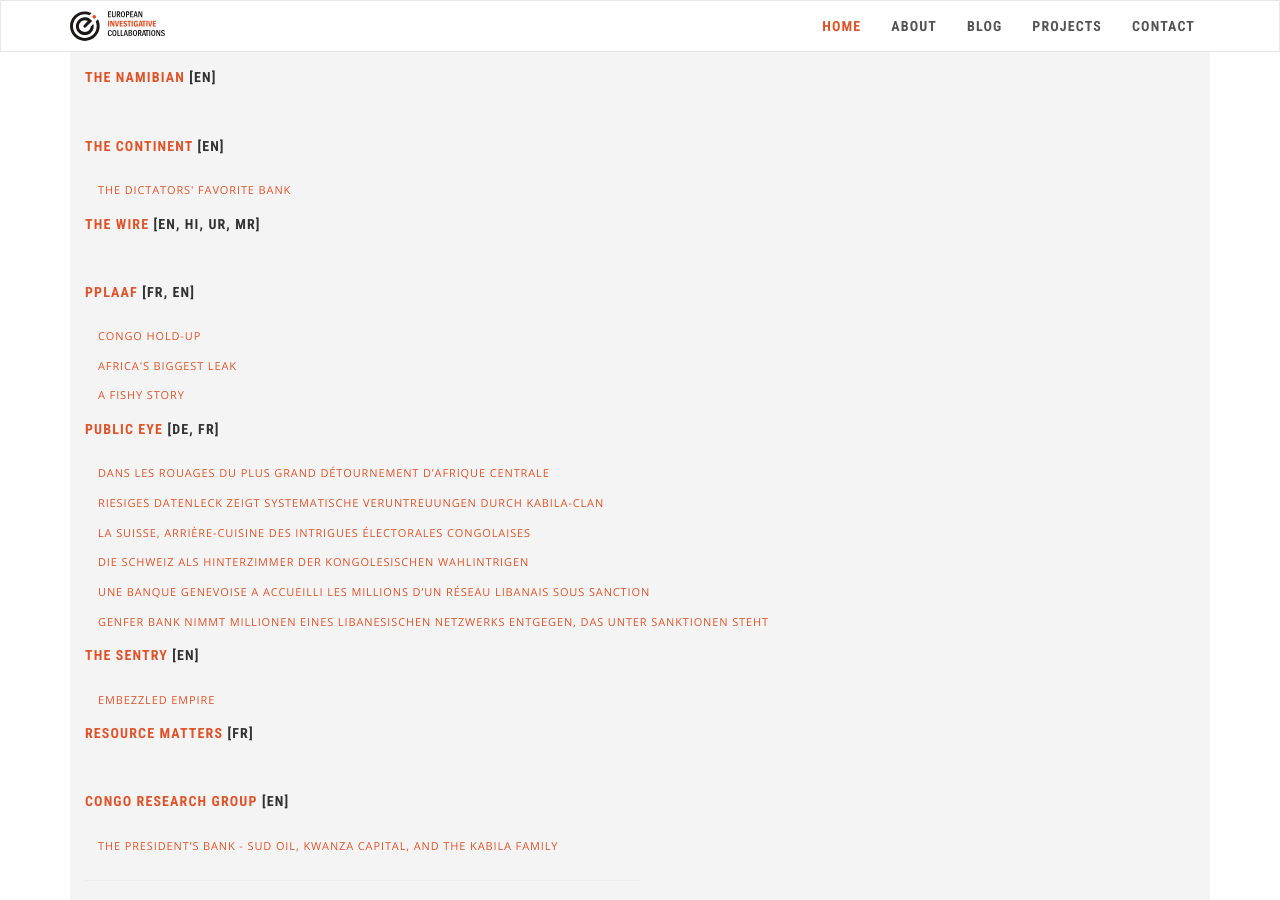
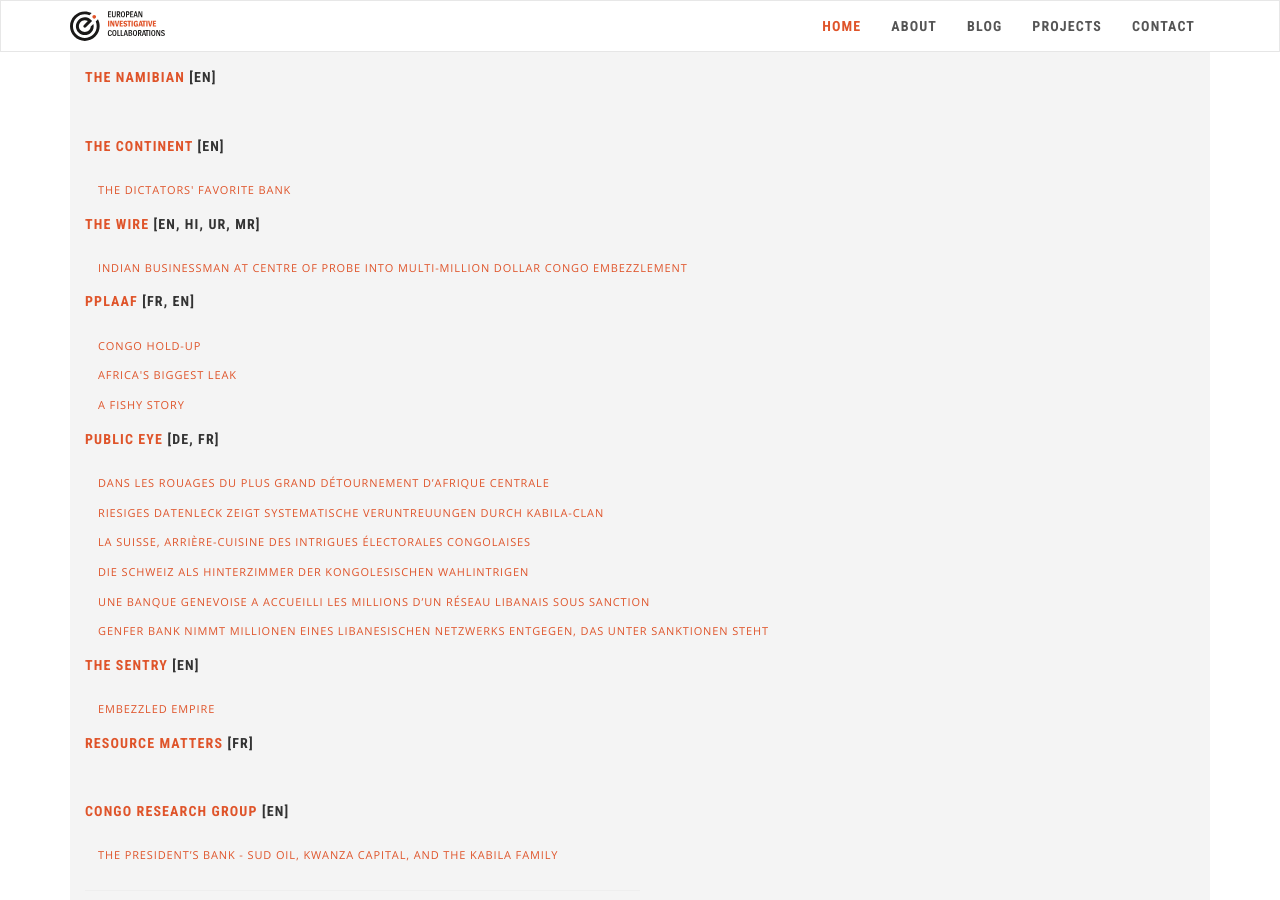
Before and after one commit to eic-network/eic-incubator.github.io, a Jekyll site: the page built from _projects/congo-holdup.md, in a window 1280 px wide and 900 px high, scrolled down 3542 px. Built offline with Jekyll 4.4.1, drawn with Linux system fonts in a browser that asks for light colours; nearby versions of some CDN libraries.

Commit message:
Update congo-holdup.md

```diff
--- a/_projects/congo-holdup.md
+++ b/_projects/congo-holdup.md
@@ -199,8 +199,8 @@ publications:
   url: https://mg.co.za/thecontinent/
 - lang: "[EN, HI, UR, MR]"
   links:
-  - name:
-    url:
+  - name: Indian Businessman at Centre of Probe Into Multi-Million Dollar Congo Embezzlement
+    url: https://thewire.in/business/indian-businessman-dr-congo-leak-joseph-kabila-bgfi-bank
   name: The Wire
   url: https://thewire.in/
 - lang: "[FR, EN]"
```
